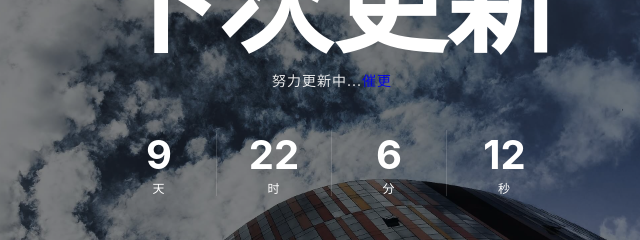
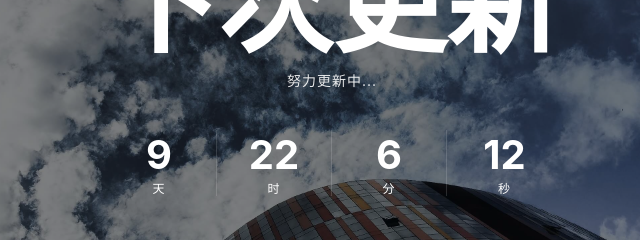
Before and after one commit to WeLogStudio/WeLogStudio.github.io, a plain HTML site: page index.html in a window 1280 px wide. Shown: the part 356-596 px from the top of the page, 308-948 px from the left. Drawn offline with Linux system fonts and the light colour scheme.

Commit message:
Update index.html

```diff
--- a/index.html
+++ b/index.html
@@ -33,7 +33,7 @@
 			<div class="wrapper">
 				<div class="coming-block">
 					<h1>距离<br>下次更新</h1>
-					<p>努力更新中...<a target="_blank" href="https://message.bilibili.com/?spm_id_from=333.999.0.0#whisper/mid421778349">催更</a></p>
+					<p>努力更新中...</p>
 					<div class="countdown">
 						<div class="countdown__days">
 							<div class="number"></div>
```
